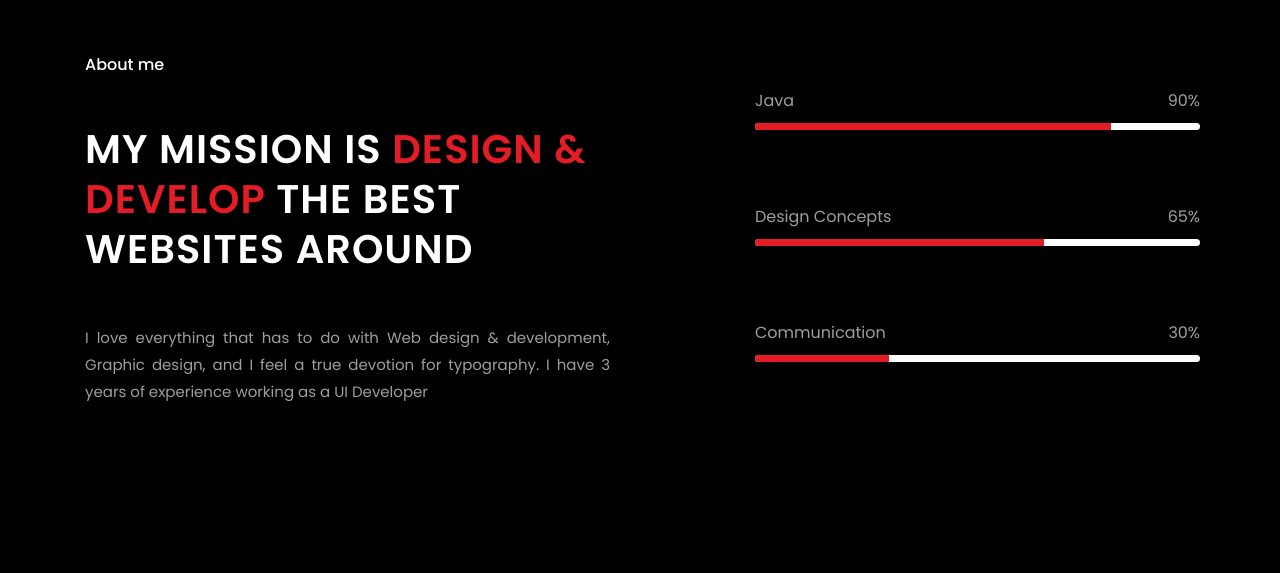
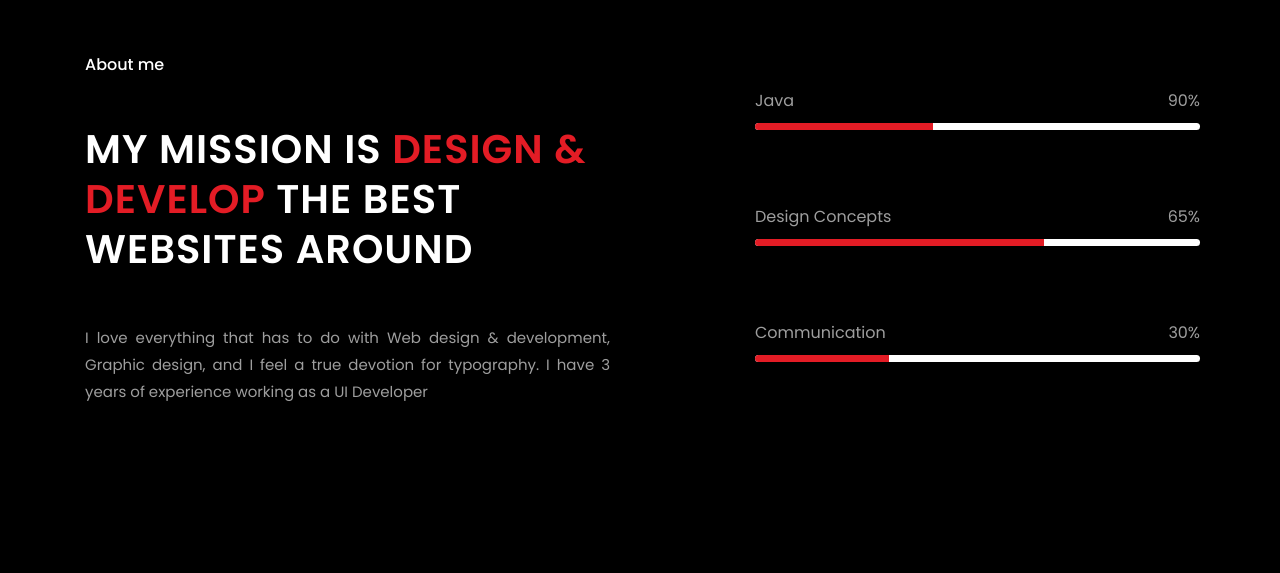
Before and after one commit to zain271/zain271.github.io, a plain HTML site: page index.html in a window 1280 px wide. Shown: the part 900-1473 px from the top of the page. Drawn offline with Linux system fonts and the light colour scheme; a web font is replaced by a local one.

Commit message:
Update index.html

```diff
--- a/index.html
+++ b/index.html
@@ -95,7 +95,7 @@
                                             <span>90%</span>
                                         </div>
                                         <div class="progress">
-                                            <div style="width: 100%;" class="progress-bar my-bars" role="progressbar" aria-valuenow="0" aria-valuemin="0" aria-valuemax="100"></div>
+                                            <div style="width: 40%;" class="progress-bar my-bars" role="progressbar" aria-valuenow="0" aria-valuemin="0" aria-valuemax="100"></div>
                                         </div>
                                     </div>
                                     <div class="_re_uy_iu">
```
